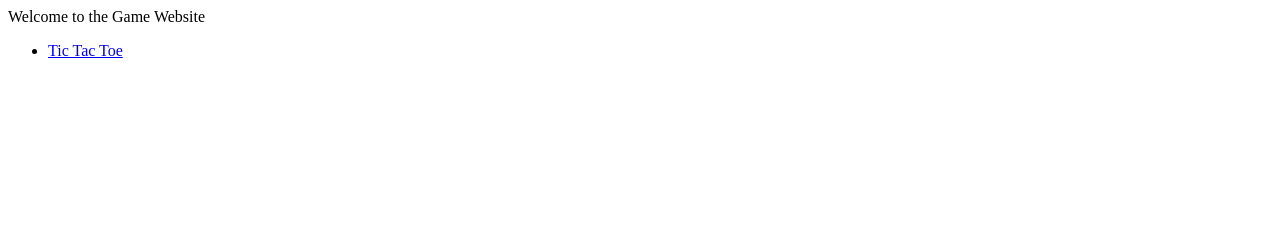
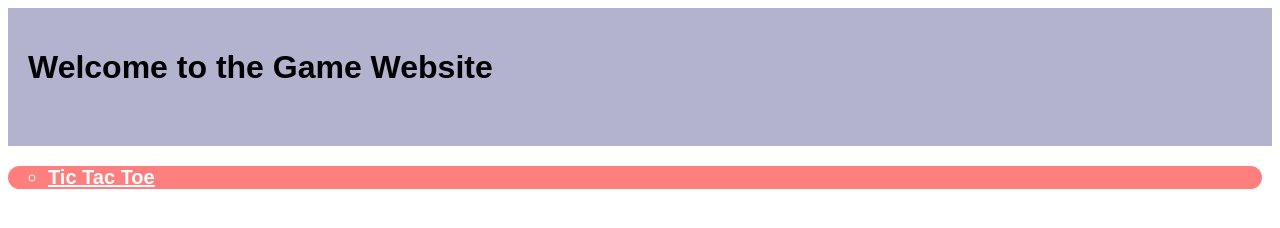
Before and after one commit to Ted2234/WebGames, a plain HTML site: page index.html in a window 1280 px wide. Drawn offline with Linux system fonts and the light colour scheme.

Commit message:
added styles

```diff
--- a/index.html
+++ b/index.html
@@ -9,13 +9,14 @@
 </head>
 <body>
 
-    <header
-        <h1>Welcome to the Game Website</h1>
-        <nav>
-            <ul>
-                <li><a href="/ticTacToe/ticTacToe.html">Tic Tac Toe</a></li>
+    <header>
+        <h1 id = "headerH1">Welcome to the Game Website</h1><br>
+    </header>
+
+    <nav id = "headerNav">
+            <ul id = "gamesList">
+                <li class = "gamesList"><a href="/ticTacToe/ticTacToe.html" class = "gamesList">Tic Tac Toe</a></li>
             </ul>
         </nav>
-    </header>
 </body>
 </html>
--- a/style.css
+++ b/style.css
@@ -0,0 +1,25 @@
+header{
+    background-color: hsla(240, 28%, 46%, 0.445);
+    display: grid;
+    align-items: center;
+    font-family: "Arial", sans-serif;
+    padding: 20px;
+
+}
+#headerNav{
+    font-family: "Arial", sans-serif;
+    font-weight: bold;
+    font-size: 20px;
+}
+#gamesList{
+    border: 2px;
+    list-style:circle;
+    background-color: hsla(0, 100%, 62%, 0.658);
+    border-radius: 2rem;
+    margin-right: 10px;
+    color: hsl(0, 0%, 100%);
+}
+.gamesList{
+    border: 2px;
+    color: hsl(0, 0%, 100%);
+}
--- a/ticTacToe/style.css
+++ b/ticTacToe/style.css
@@ -37,3 +37,6 @@
     transform: translateY(7px);
     box-shadow: 0px 8px 0px 0px hsla(0, 96%, 20%, 0.267);
 }
+#mainH1{
+    background-color: red;
+}
```
Also changed, not shown: ticTacToe/ticTacToe.html (+3 -3 lines).
